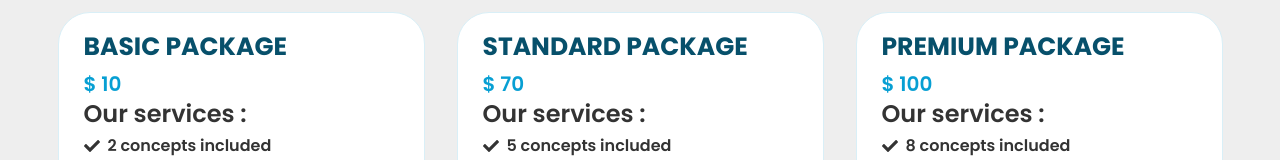
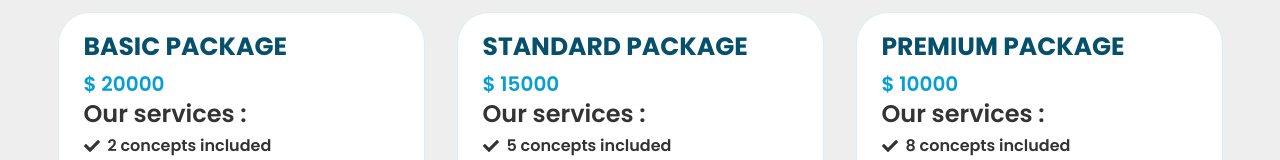
Before and after one commit to mdshavoahmadejoydev/Creative-Artifex, a React (Vite) app: page /services/graphic-multimedia/logo-design in a window 1280 px wide. Shown: the part 261-421 px from the top of the page. Built offline with nearby package versions, Linux system fonts and the light colour scheme.

Commit message:
price ubdated

```diff
--- a/src/pages/LogoDesign.jsx
+++ b/src/pages/LogoDesign.jsx
@@ -58,7 +58,7 @@ const LogoDesign = () => {
         <Flex className="justify-center items-start gap-8">
           <PackageItemCard
             packagename="BASIC PACKAGE"
-            pricemoney="10"
+            pricemoney="20000"
             provide1="2 concepts included"
             provide2="Logo transparency"
             provide3="Vector file"
@@ -77,7 +77,7 @@ const LogoDesign = () => {
 
           <PackageItemCard
             packagename="STANDARD PACKAGE"
-            pricemoney="70"
+            pricemoney="15000"
             provide1="5 concepts included"
             provide2="Logo transparency"
             provide3="Vector file"
@@ -93,7 +93,7 @@ const LogoDesign = () => {
 
           <PackageItemCard
             packagename="PREMIUM PACKAGE"
-            pricemoney="100"
+            pricemoney="10000"
             provide1="8 concepts included"
             provide2="Logo transparency"
             provide3="Vector file"
```
